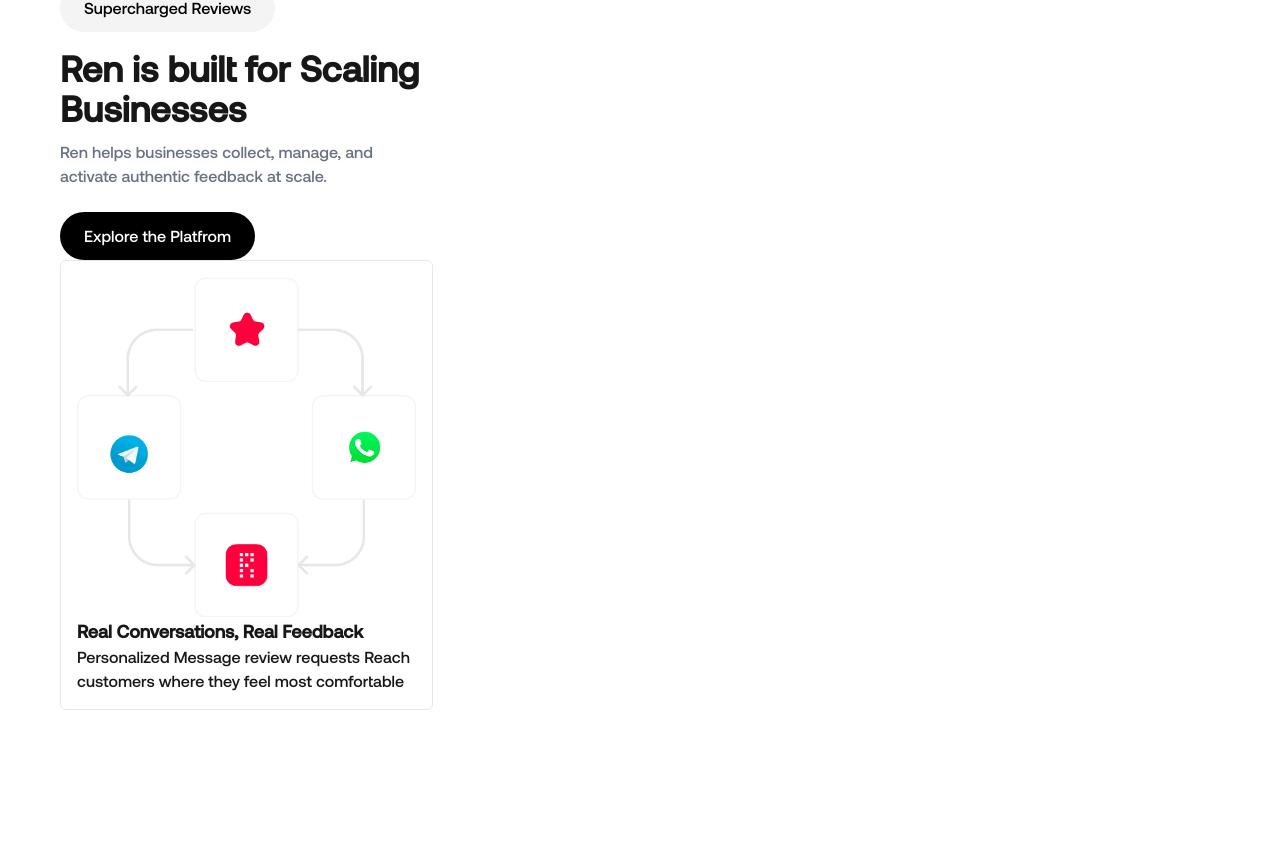
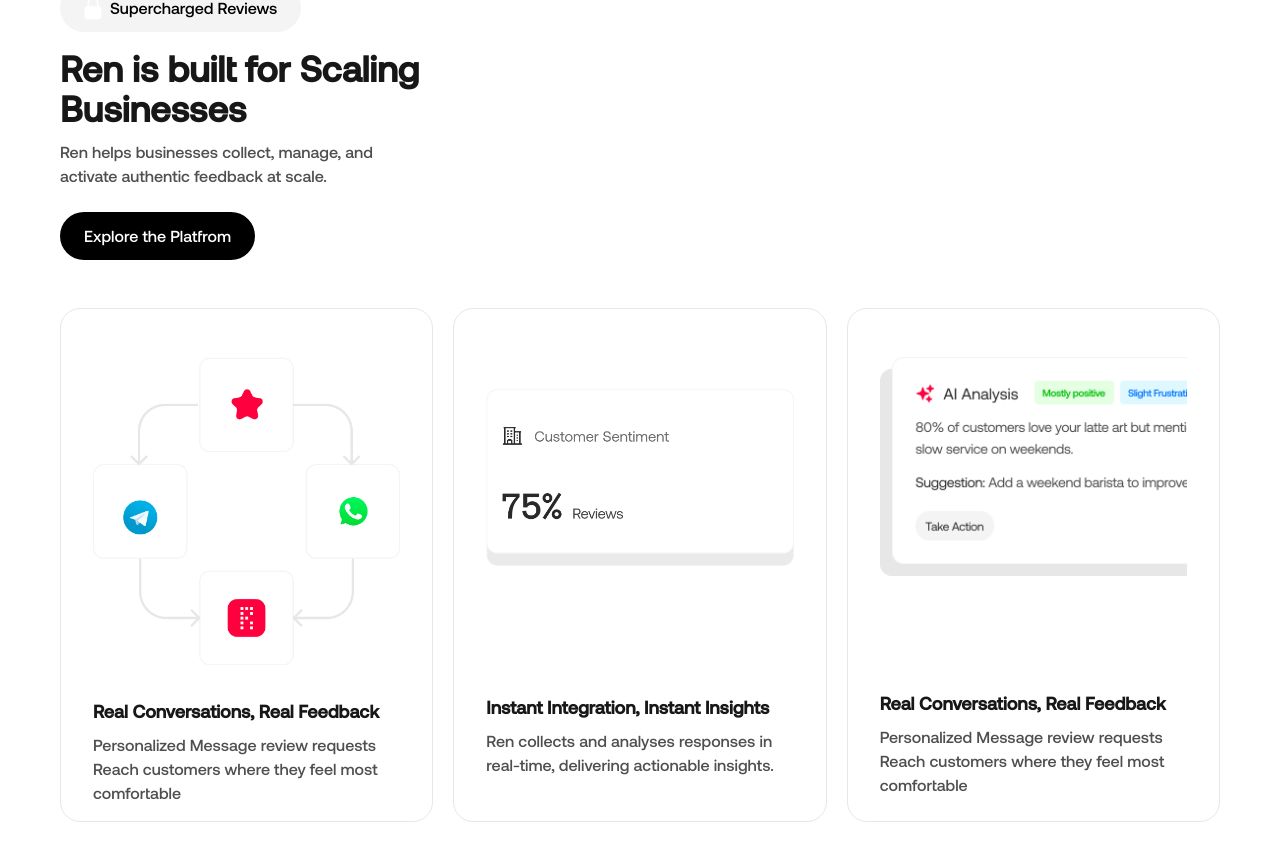
Before and after one commit to kalejaiyeoluwadara/ren_landing_page, a Next.js app: page / in a window 1280 px wide. Shown: the part 1474-2334 px from the top of the page. Before the commit the page ends 2232 px from the top, so only its background shows below. Built offline with nearby package versions, Linux system fonts and the light colour scheme.

Commit message:
Refactor ExploreRenSection component and update styles; add new typography styles in globals.css

```diff
--- a/app/Sections/ExploreRenSection.tsx
+++ b/app/Sections/ExploreRenSection.tsx
@@ -1,34 +1,61 @@
-import React from 'react'
-import Image from 'next/image'
-import { images } from '@/public/images'
+import React from "react";
+import Image from "next/image";
+import { images } from "@/public/images";
+import { Icons } from "../components/icons";
+import Badge from "../components/shared/Badge";
 function ExploreRenSection() {
   return (
-    <div className='section-padding w-full flex items-start flex-col py-12'>
-      <button className='btn_gray mb-4'>
-      Supercharged Reviews
-        </button>
-        <h1 className='text-4xl w-[420px] font-bold mb-3'>
+    <div className="section-padding w-full flex items-start flex-col py-12">
+      <Badge text="Supercharged Reviews" icon={<Icons.Lock/>} />
+      <h1 className="text-4xl w-[420px] font-bold mb-3">
         Ren is built for Scaling Businesses
-        </h1>
-        <p className='text-gray-500 mb-6 w-[370px]'>Ren helps businesses collect, manage, and activate authentic feedback at scale.</p>
-        <button className='btn bg-black text-white'>
-        Explore the Platfrom
-        </button>
+      </h1>
+      <p className="text-gray-500 mb-6 w-[370px]">
+        Ren helps businesses collect, manage, and activate authentic feedback at
+        scale.
+      </p>
+      <button className="btn bg-black text-white">Explore the Platfrom</button>
 
+      <section className="grid mt-12 grid-cols-3 gap-5">
+        <div className="border border-gray-200 flex justify-between items-center flex-col rounded-[20px] px-8 pb-4 pt-12">
+          <Image src={images.explore1}  alt="Ren Logo" />
+          <div className="mt-8">
+            <h3 className="mb-2">
+              Real Conversations, Real Feedback
+            </h3>
+            <p>
+              Personalized Message review requests Reach customers where they
+              feel most comfortable
+            </p>
+          </div>
+        </div>
+        <div className="border border-gray-200 flex justify-between  items-center flex-col rounded-[20px] px-8 pb-4 pt-20">
+          <Image src={images.explore2}  alt="Ren Logo" />
+          <div className="mt-8 mb-7">
+            <h3 className="mb-2">
+            Instant Integration, Instant Insights
+            </h3>
+            <p>
+            Ren collects and analyses responses in real-time, delivering actionable insights.
+            </p>
+          </div>
+        </div>
 
-        <section className='grid grid-cols-3 gap-5'>
-            <div className='border border-gray-200 rounded-md p-4'>
-                <Image src={images.explore1} alt="Ren Logo"  />
-                <div>
-                    <h3 className='text-lg font-bold'>
-                    Real Conversations, Real Feedback
-                    </h3>
-                    <p>Personalized Message review requests Reach customers where they feel most comfortable</p>
-                </div>
-            </div>
-        </section>
+        <div className="border border-gray-200 flex flex-col justify-between rounded-[20px] px-8 pb-4 pt-12">
+          <Image src={images.explore3}  alt="Ren Logo" />
+          <div className="mt-8 mb-2">
+            <h3 className="mb-2">
+              Real Conversations, Real Feedback
+            </h3>
+            <p>
+              Personalized Message review requests Reach customers where they
+              feel most comfortable
+            </p>
+          </div>
+        </div>
+      </section>
     </div>
-  )
+  );
 }
 
-export default ExploreRenSection
+export default ExploreRenSection;
--- a/app/components/icons.tsx
+++ b/app/components/icons.tsx
@@ -265,5 +265,11 @@ export const Icons = {
         />
       </svg>
     ),
+    Charge: () => (
+      <svg width="24" height="24" viewBox="0 0 24 24" fill="none" xmlns="http://www.w3.org/2000/svg">
+        <path d="M3.75 13.5L14.25 2.25L12 10.5H20.25L9.75 21.75L12 13.5H3.75Z" stroke="#292929" style={{stroke: "#292929", strokeOpacity: 1}} stroke-width="1.5" stroke-linecap="round" stroke-linejoin="round"/>
+      </svg>
+
+    ),
 
   };
--- /dev/null
+++ b/app/components/shared/Badge.tsx
@@ -0,0 +1,15 @@
+import React from 'react'
+
+
+interface BadgeProps {
+  icon: React.ReactNode;
+  text: string;
+}
+
+function Badge({ text, icon }: BadgeProps) {
+  return (
+    <div className="btn_gray mb-4 flex gap-2 items-center">{icon} {text}</div>
+  )
+}
+
+export default Badge
--- /dev/null
+++ b/app/components/shared/Button.tsx
@@ -0,0 +1,16 @@
+import React from 'react'
+
+interface ButtonProps{
+    name:string;
+    onClick:()=>void;
+    isPrimary:boolean;
+}
+function Button({onClick,name,isPrimary}:ButtonProps) {
+  return (
+    <button className={`btn ${isPrimary ? 'text-white primarybg ' : 'btn_gray'} `} onClick={onClick} >
+      {name}
+    </button>
+  )
+}
+
+export default Button
--- a/app/components/shared/Nav.tsx
+++ b/app/components/shared/Nav.tsx
@@ -35,7 +35,7 @@ function NavBar() {
   if (shouldHideNav) return null; // hide nav bar entirely
 
   return (
-    <nav className="fixed top-0 left-0 z-50 w-full border-b border-[#EFEFEF] bg-white px-6 md:px-14 py-4">
+    <nav className="fixed top-0 left-0 z-50 w-full  bg-white px-6 md:px-14 py-4">
       <div className="flex items-center justify-between flex-wrap gap-6">
         {/* Logo Section */}
         <section className="flex gap-12 items-center">
@@ -86,14 +86,6 @@ function NavBar() {
 
         {/* CTA Button */}
         <div>
-          {/* <button
-            onClick={() => {
-              router.push("/new-review");
-            }}
-            className="btn text-white primarybg rounded-md hover:bg-opacity-80 transition"
-          >
-            New Review
-          </button> */}
           <button className="btn text-white primarybg rounded-md hover:bg-opacity-80 transition">
             New Review
           </button>
--- a/app/globals.css
+++ b/app/globals.css
@@ -58,3 +58,14 @@ input {
 .section-padding {
   @apply px-[60px];
 }
+
+h2{
+  @apply text-5xl font-semibold
+}
+
+h3{
+  @apply font-semibold text-lg
+}
+p{
+  @apply text-[#4F4F4F]
+}
```
